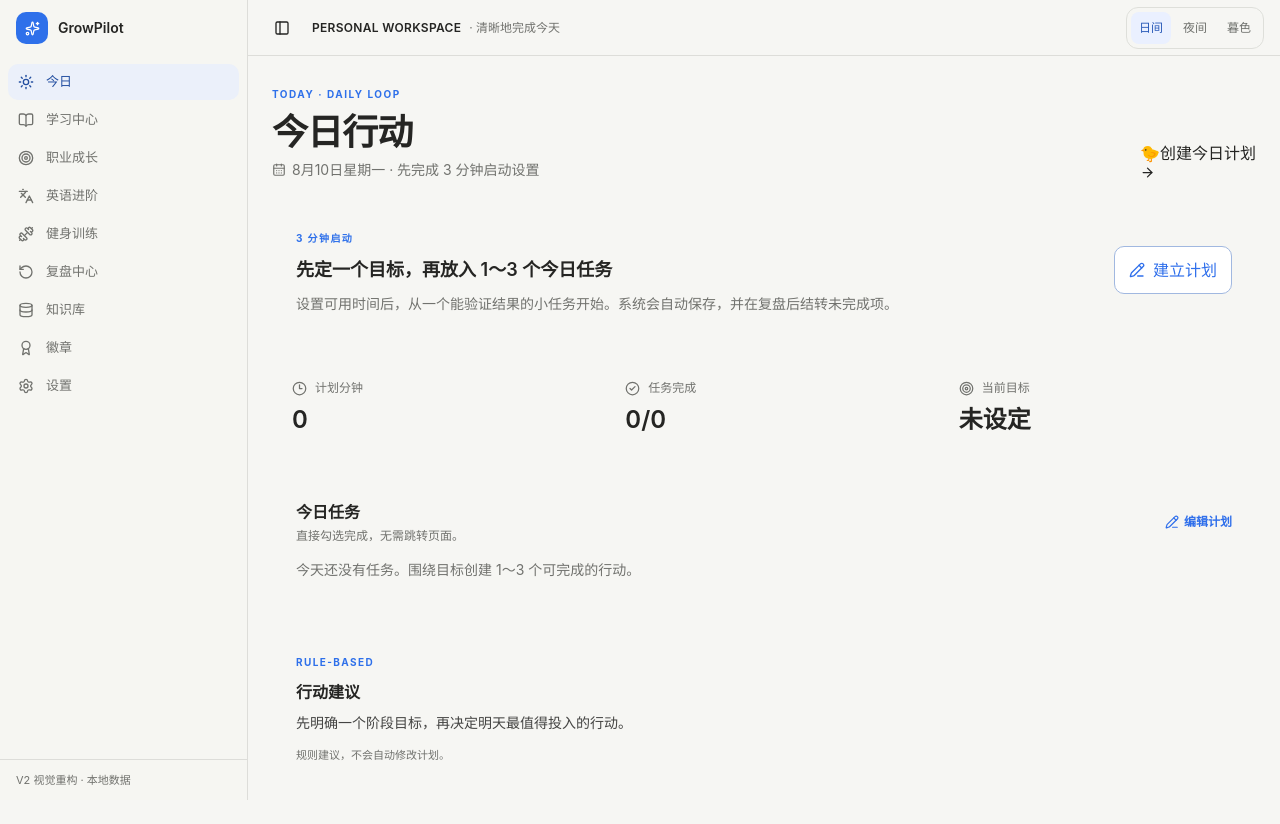
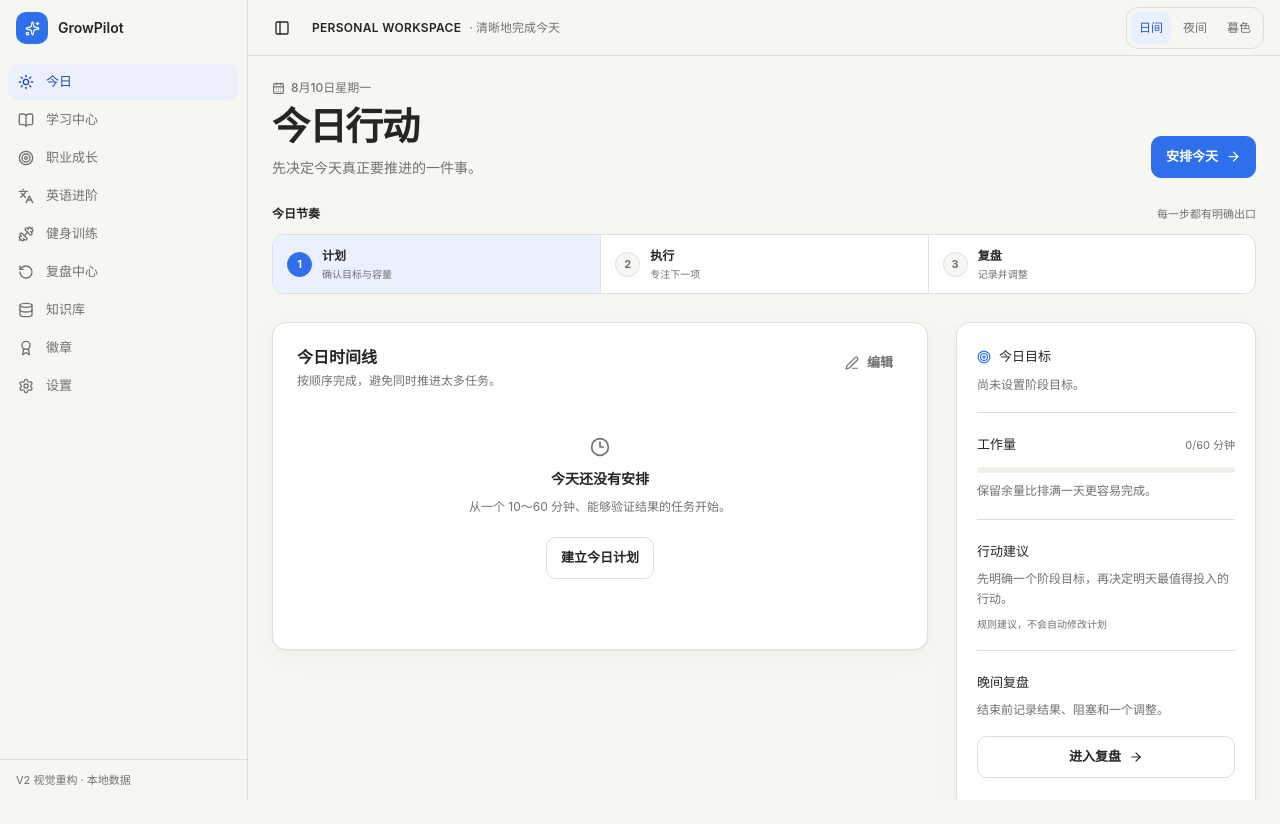
Before and after one commit to GrowPilot-Leo/Personal-Workspace, a Next.js app in the folder apps/web/: page /today in a window 1280 px wide. Shown: the top 824 px of the page. Before the commit the page ends 800 px from the top, so only its background shows below. Built offline with nearby package versions, Linux system fonts and the light colour scheme.

Commit message:
feat(today): rebuild around guided rhythm and a real timeline

```diff
--- a/apps/web/src/modules/today/ui/today-view.tsx
+++ b/apps/web/src/modules/today/ui/today-view.tsx
@@ -10,11 +10,16 @@ import {
   CheckCircle2,
   Circle,
   Clock3,
-  PencilLine,
+  Edit3,
   RotateCcw,
   Target,
 } from "lucide-react";
-import { createEmptyDailyLoopState, type DailyLoopState } from "@/core/daily-loop";
+import {
+  createEmptyDailyLoopState,
+  plannedMinutes,
+  type DailyLoopState,
+  type DailyTask,
+} from "@/core/daily-loop";
 import { createBrowserWorkspaceRepository } from "@/core/persistence";
 import { buildTodayViewState } from "./today-actions.ts";
 
@@ -38,13 +43,35 @@ function scrollBehavior(): ScrollBehavior {
     : "smooth";
 }
 
-/** Today is the daily action centre: choose, start and complete real persisted tasks. */
+function offsetLabel(tasks: DailyTask[], index: number) {
+  const before = tasks
+    .slice(0, index)
+    .reduce((total, task) => total + task.durationMinutes, 0);
+  return before === 0 ? "起点" : `+${before}m`;
+}
+
+type RhythmStatus = "pending" | "current" | "done";
+
+function rhythmStatus(index: number, state: DailyLoopState): RhythmStatus {
+  const planned = Boolean(state.goal && state.tasks.length);
+  const allTasksDone = state.tasks.length > 0 && state.tasks.every((task) => task.completedAt);
+
+  if (index === 0) return planned ? "done" : "current";
+  if (index === 1) {
+    if (!planned) return "pending";
+    return allTasksDone ? "done" : "current";
+  }
+  if (state.review) return "done";
+  return allTasksDone ? "current" : "pending";
+}
+
+/** A restrained daily workspace: guided rhythm, real timeline, one primary action. */
 export function TodayModule() {
   const [state, setState] = useState<DailyLoopState>(() => createEmptyDailyLoopState());
   const [hydrated, setHydrated] = useState(false);
   const [activeTaskId, setActiveTaskId] = useState<string | null>(null);
   const [announcement, setAnnouncement] = useState("");
-  const taskSectionRef = useRef<HTMLDivElement>(null);
+  const timelineRef = useRef<HTMLOListElement>(null);
 
   useEffect(() => {
     setState(createBrowserWorkspaceRepository().loadDailyLoop());
@@ -56,14 +83,18 @@ export function TodayModule() {
     () => state.tasks.find((task) => !task.completedAt) ?? null,
     [state.tasks],
   );
+  const totalMinutes = plannedMinutes(state);
+  const workload = Math.min(100, Math.round((totalMinutes / state.availableMinutes) * 100));
 
   const startNextTask = () => {
     if (!nextTask) return;
     setActiveTaskId(nextTask.id);
     setAnnouncement(`已开始：${nextTask.title}`);
     window.setTimeout(() => {
-      taskSectionRef.current?.scrollIntoView({ behavior: scrollBehavior(), block: "center" });
-    }, 40);
+      timelineRef.current
+        ?.querySelector<HTMLElement>(`[data-task-id="${nextTask.id}"]`)
+        ?.scrollIntoView({ behavior: scrollBehavior(), block: "center" });
+    }, 30);
   };
 
   const toggleTask = (taskId: string) => {
@@ -88,184 +119,214 @@ export function TodayModule() {
   };
 
   if (!hydrated) {
-    return (
-      <section className="space-y-5">
-        <p className="text-sm text-muted-foreground">加载今日行动…</p>
-      </section>
-    );
+    return <p className="text-sm text-muted-foreground">加载今日安排…</p>;
   }
 
   const allDone = state.tasks.length > 0 && !nextTask;
+  const rhythm = [
+    { label: "计划", note: "确认目标与容量" },
+    { label: "执行", note: "专注下一项" },
+    { label: "复盘", note: "记录并调整" },
+  ];
 
   return (
-    <section className="space-y-5">
+    <section className="space-y-7">
       <header className="flex flex-col gap-4 sm:flex-row sm:items-end sm:justify-between">
         <div>
-          <span className="text-[10px] font-bold uppercase tracking-[0.15em] text-primary">
-            TODAY · DAILY LOOP
-          </span>
-          <h1 className="mt-2 text-3xl font-semibold tracking-tight text-foreground sm:text-4xl">
+          <p className="flex items-center gap-1.5 text-xs font-medium text-muted-foreground">
+            <CalendarDays size={13} aria-hidden="true" />
+            {displayDate(view.date)}
+          </p>
+          <h1 className="mt-2 text-3xl font-semibold tracking-[-0.035em] text-foreground sm:text-[38px]">
             今日行动
           </h1>
-          <p className="mt-2 flex items-center gap-1.5 text-sm text-muted-foreground">
-            <CalendarDays size={14} aria-hidden="true" />
-            {displayDate(view.date)}
-            {view.goal ? ` · ${view.goal}` : " · 先完成 3 分钟启动设置"}
+          <p className="mt-2 max-w-xl text-sm text-muted-foreground">
+            {view.goal || "先决定今天真正要推进的一件事。"}
           </p>
         </div>
 
         {state.tasks.length === 0 ? (
-          <Link className="summer-action-button" href="/learning">
-            <span className="summer-float-icon" aria-hidden="true">🐤</span>
-            创建今日计划 <ArrowRight size={15} aria-hidden="true" />
+          <Link className="primary-action" href="/learning">
+            安排今天 <ArrowRight size={15} aria-hidden="true" />
           </Link>
         ) : allDone ? (
-          <Link className="summer-action-button" href="/review">
-            <span className="summer-float-icon" aria-hidden="true">🐤</span>
-            开始今日复盘 <RotateCcw size={15} aria-hidden="true" />
+          <Link className="primary-action" href="/review">
+            开始复盘 <RotateCcw size={15} aria-hidden="true" />
           </Link>
         ) : (
           <motion.button
-            className="summer-action-button"
+            className="primary-action"
             onClick={startNextTask}
-            transition={{ type: "spring", stiffness: 430, damping: 30, mass: 0.7 }}
+            transition={{ duration: 0.12 }}
             type="button"
-            whileTap={{ scale: 0.97 }}
+            whileTap={{ scale: 0.985 }}
           >
-            <span className="summer-float-icon" aria-hidden="true">🐤</span>
             {activeTaskId === nextTask?.id ? "正在进行" : "开始下一项"}
-            <span className="max-w-44 truncate">：{nextTask?.title}</span>
+            <span className="max-w-48 truncate">：{nextTask?.title}</span>
+            <ArrowRight size={15} aria-hidden="true" />
           </motion.button>
         )}
         <span aria-live="polite" className="sr-only">{announcement}</span>
       </header>
 
-      {!state.goal || state.tasks.length === 0 ? (
-        <article className="summer-glass-card rounded-3xl p-5 sm:p-6">
-          <div className="grid gap-4 md:grid-cols-[1fr_auto] md:items-center">
+      <section aria-labelledby="rhythm-title">
+        <div className="mb-3 flex items-center justify-between">
+          <h2 id="rhythm-title" className="text-xs font-semibold text-foreground">今日节奏</h2>
+          <span className="text-[11px] text-muted-foreground">每一步都有明确出口</span>
+        </div>
+        <ol className="rhythm-bar list-none">
+          {rhythm.map((step, index) => {
+            const status = rhythmStatus(index, state);
+            return (
+              <li className={`rhythm-step ${status}`} key={step.label}>
+                <span className="rhythm-step-number" aria-hidden="true">
+                  {status === "done" ? <Check size={13} /> : index + 1}
+                </span>
+                <span>
+                  <strong>{step.label}</strong>
+                  <small>{step.note}</small>
+                </span>
+              </li>
+            );
+          })}
+        </ol>
+      </section>
+
+      <div className="daily-layout">
+        <section className="calm-surface timeline-panel" aria-labelledby="timeline-title">
+          <header className="flex items-start justify-between gap-4">
             <div>
-              <span className="text-[10px] font-bold tracking-[0.14em] text-primary">3 分钟启动</span>
-              <h2 className="mt-2 text-lg font-semibold">先定一个目标，再放入 1～3 个今日任务</h2>
-              <p className="mt-2 text-sm leading-6 text-muted-foreground">
-                设置可用时间后，从一个能验证结果的小任务开始。系统会自动保存，并在复盘后结转未完成项。
+              <h2 id="timeline-title" className="text-base font-semibold">今日时间线</h2>
+              <p className="mt-1 text-xs text-muted-foreground">
+                按顺序完成，避免同时推进太多任务。
               </p>
             </div>
-            <Link className="secondary-button" href="/learning">
-              <PencilLine size={16} aria-hidden="true" /> 建立计划
+            <Link className="tertiary-action" href="/learning">
+              <Edit3 size={14} aria-hidden="true" /> 编辑
             </Link>
-          </div>
-        </article>
-      ) : null}
+          </header>
 
-      <ul className="grid grid-cols-1 gap-4 sm:grid-cols-3" aria-label="今日概览">
-        <li className="summer-glass-card rounded-2xl p-5">
-          <div className="flex items-center gap-2 text-muted-foreground">
-            <Clock3 size={15} aria-hidden="true" />
-            <span className="text-xs">计划分钟</span>
-          </div>
-          <strong className="mt-2 block text-2xl font-semibold text-card-foreground">
-            {view.totalMinutes}
-          </strong>
-        </li>
-        <li className="summer-glass-card rounded-2xl p-5">
-          <div className="flex items-center gap-2 text-muted-foreground">
-            <CheckCircle2 size={15} aria-hidden="true" />
-            <span className="text-xs">任务完成</span>
-          </div>
-          <strong className="mt-2 block text-2xl font-semibold text-card-foreground">
-            {view.completed}/{view.planned}
-          </strong>
-        </li>
-        <li className="summer-glass-card rounded-2xl p-5">
-          <div className="flex items-center gap-2 text-muted-foreground">
-            <Target size={15} aria-hidden="true" />
-            <span className="text-xs">当前目标</span>
-          </div>
-          <strong className="mt-2 block text-2xl font-semibold text-card-foreground">
-            {view.goal ? "进行中" : "未设定"}
-          </strong>
-        </li>
-      </ul>
-
-      <div
-        ref={taskSectionRef}
-        className="summer-glass-card scroll-mt-20 rounded-3xl p-5 text-card-foreground sm:p-6"
-      >
-        <div className="flex items-center justify-between gap-4">
-          <div>
-            <h2 className="text-base font-semibold text-card-foreground">今日任务</h2>
-            <p className="mt-1 text-xs text-muted-foreground">直接勾选完成，无需跳转页面。</p>
-          </div>
-          <Link href="/learning" className="text-link text-xs">
-            <PencilLine size={14} aria-hidden="true" /> 编辑计划
-          </Link>
-        </div>
-
-        {state.tasks.length === 0 ? (
-          <p className="mt-4 text-sm text-muted-foreground">
-            今天还没有任务。围绕目标创建 1～3 个可完成的行动。
-          </p>
-        ) : (
-          <ul className="mt-3 list-none space-y-2">
-            {state.tasks.map((task) => {
+          {state.tasks.length ? (
+            <ol ref={timelineRef} aria-label="今日时间线" className="timeline-list">
+              {state.tasks.map((task, index) => {
                 const active = activeTaskId === task.id && !task.completedAt;
                 return (
                   <motion.li
+                    data-task-id={task.id}
+                    className="timeline-item"
                     key={task.id}
                     layout
+                    transition={{ duration: 0.18, ease: [0.2, 0.8, 0.2, 1] }}
+                  >
+                    <span className="timeline-slot">
+                      {offsetLabel(state.tasks, index)}
+                    </span>
+                    <span
                       className={
-                    active
-                      ? "summer-active-task flex items-center gap-3 rounded-2xl border border-primary/25 px-3 py-3 text-sm"
-                      : "flex items-center gap-3 rounded-2xl border border-transparent px-3 py-3 text-sm hover:bg-secondary/55"
+                        task.completedAt
+                          ? "timeline-marker done"
+                          : active
+                            ? "timeline-marker active"
+                            : "timeline-marker"
                       }
-                  transition={{ type: "spring", stiffness: 420, damping: 34 }}
+                      aria-hidden="true"
                     >
+                      {task.completedAt ? <Check size={14} /> : <Circle size={12} />}
+                    </span>
+                    <div className="timeline-content">
+                      <div className="timeline-content-row">
+                        <div className="timeline-task-copy">
+                          <strong className={task.completedAt ? "text-muted-foreground line-through" : ""}>
+                            {task.title}
+                          </strong>
+                          <small>
+                            {task.durationMinutes} 分钟
+                            {active ? " · 正在进行" : task.completedAt ? " · 已完成" : ""}
+                          </small>
+                        </div>
                         <button
                           aria-label={
                             task.completedAt
                               ? `撤销完成：${task.title}`
                               : `完成任务：${task.title}`
                           }
-                    className={
-                      task.completedAt
-                        ? "grid h-9 w-9 shrink-0 place-items-center rounded-xl bg-[color-mix(in_srgb,var(--color-success)_14%,transparent)] text-[var(--color-success)] transition-transform active:scale-90"
-                        : "grid h-9 w-9 shrink-0 place-items-center rounded-xl border border-border bg-card text-muted-foreground transition-[transform,color,border] hover:border-primary hover:text-primary active:scale-90"
-                    }
+                          className="timeline-complete"
                           onClick={() => toggleTask(task.id)}
                           type="button"
                         >
-                    {task.completedAt ? <Check size={18} /> : <Circle size={18} />}
+                          {task.completedAt ? "撤销" : "完成"}
                         </button>
-                  <span className="min-w-0 flex-1">
-                    <strong
-                      className={
-                        task.completedAt
-                          ? "block truncate text-muted-foreground line-through"
-                          : "block truncate text-card-foreground"
-                      }
-                    >
-                      {task.title}
-                    </strong>
-                    <small className="mt-1 block text-[11px] text-muted-foreground">
-                      {active ? "进行中 · " : ""}{task.durationMinutes} 分钟
-                    </small>
-                  </span>
-                  <span className="shrink-0 rounded-full bg-secondary px-2.5 py-1 text-[10px] font-medium text-secondary-foreground">
-                    {task.completedAt ? "已完成" : active ? "进行中" : "待完成"}
-                  </span>
+                      </div>
+                    </div>
                   </motion.li>
                 );
               })}
-          </ul>
+            </ol>
+          ) : (
+            <div className="py-12 text-center">
+              <Clock3 className="mx-auto text-muted-foreground" size={20} aria-hidden="true" />
+              <h3 className="mt-3 text-sm font-semibold">今天还没有安排</h3>
+              <p className="mx-auto mt-2 max-w-sm text-xs leading-5 text-muted-foreground">
+                从一个 10～60 分钟、能够验证结果的任务开始。
+              </p>
+              <Link className="secondary-action mt-5" href="/learning">建立今日计划</Link>
+            </div>
           )}
+        </section>
+
+        <aside className="calm-surface p-5" aria-label="今日辅助信息">
+          <div className="insight-stack">
+            <section className="insight-section">
+              <div className="flex items-center gap-2">
+                <Target size={14} className="text-primary" aria-hidden="true" />
+                <h2>今日目标</h2>
+              </div>
+              <p>{state.goal || "尚未设置阶段目标。"}</p>
+            </section>
+
+            <section className="insight-section">
+              <div className="flex items-center justify-between gap-3">
+                <h2>工作量</h2>
+                <span className="text-[11px] text-muted-foreground">
+                  {totalMinutes}/{state.availableMinutes} 分钟
+                </span>
+              </div>
+              <div
+                className="workload-track"
+                role="progressbar"
+                aria-label="今日工作量"
+                aria-valuemin={0}
+                aria-valuemax={state.availableMinutes}
+                aria-valuenow={Math.min(totalMinutes, state.availableMinutes)}
+              >
+                <span style={{ width: `${workload}%` }} />
+              </div>
+              <p>{workload > 100 ? "计划已超出容量，请缩小任务范围。" : "保留余量比排满一天更容易完成。"}</p>
+            </section>
+
+            <section className="insight-section">
+              <h2>行动建议</h2>
+              <p>{view.suggestion}</p>
+              <small className="mt-2 block text-[10px] text-muted-foreground">
+                规则建议，不会自动修改计划
+              </small>
+            </section>
+
+            <section className="insight-section">
+              <h2>晚间复盘</h2>
+              <p>{state.review ? "今日复盘已记录，可确认下一天。" : "结束前记录结果、阻塞和一个调整。"}</p>
+              <Link className="secondary-action mt-4 w-full" href="/review">
+                {state.review ? "查看复盘" : "进入复盘"}
+                <ArrowRight size={14} aria-hidden="true" />
+              </Link>
+            </section>
+          </div>
+        </aside>
       </div>
 
-      <article className="summer-glass-card rounded-3xl p-5 sm:p-6">
-        <span className="text-[10px] font-bold tracking-[0.14em] text-primary">RULE-BASED</span>
-        <h2 className="mt-2 text-base font-semibold text-card-foreground">行动建议</h2>
-        <p className="mt-2 text-sm leading-relaxed text-card-foreground/85">{view.suggestion}</p>
-        <p className="mt-3 text-[11px] text-muted-foreground">规则建议，不会自动修改计划。</p>
-      </article>
+      <p className="sr-only">
+        已完成 {view.completed}/{view.planned} 项任务。
+      </p>
     </section>
   );
 }
```
Lines whose indentation alone changed are shown as unchanged.
